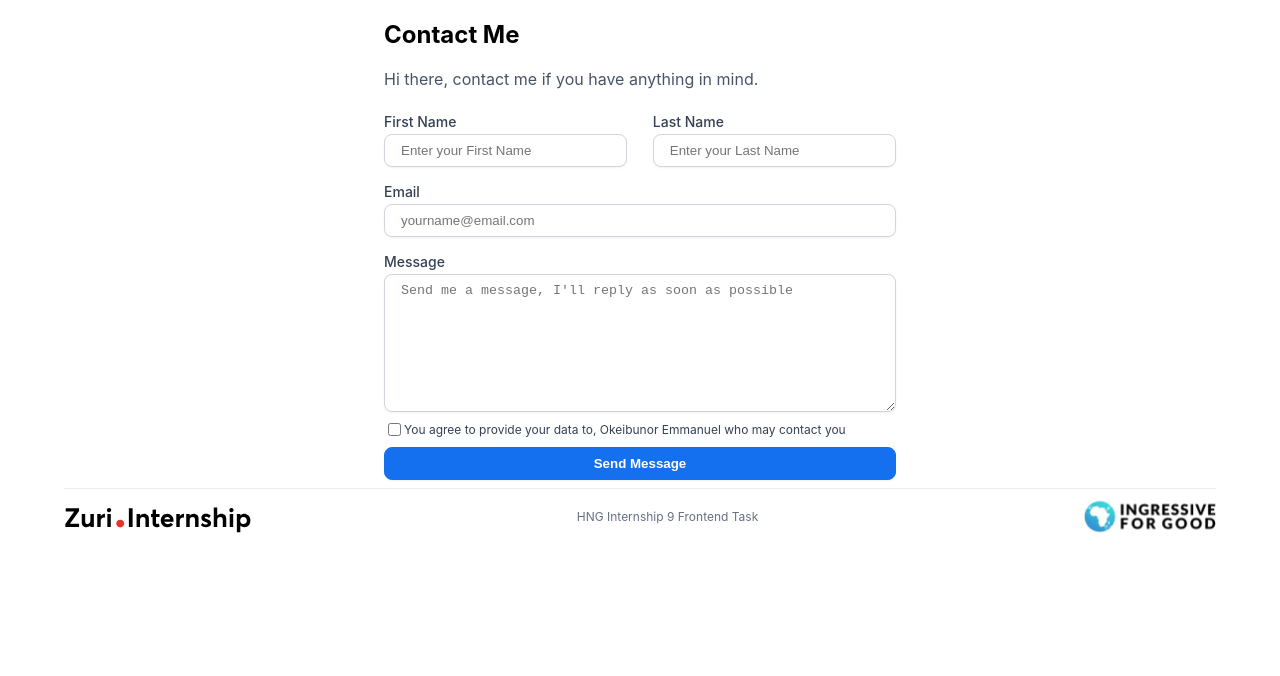
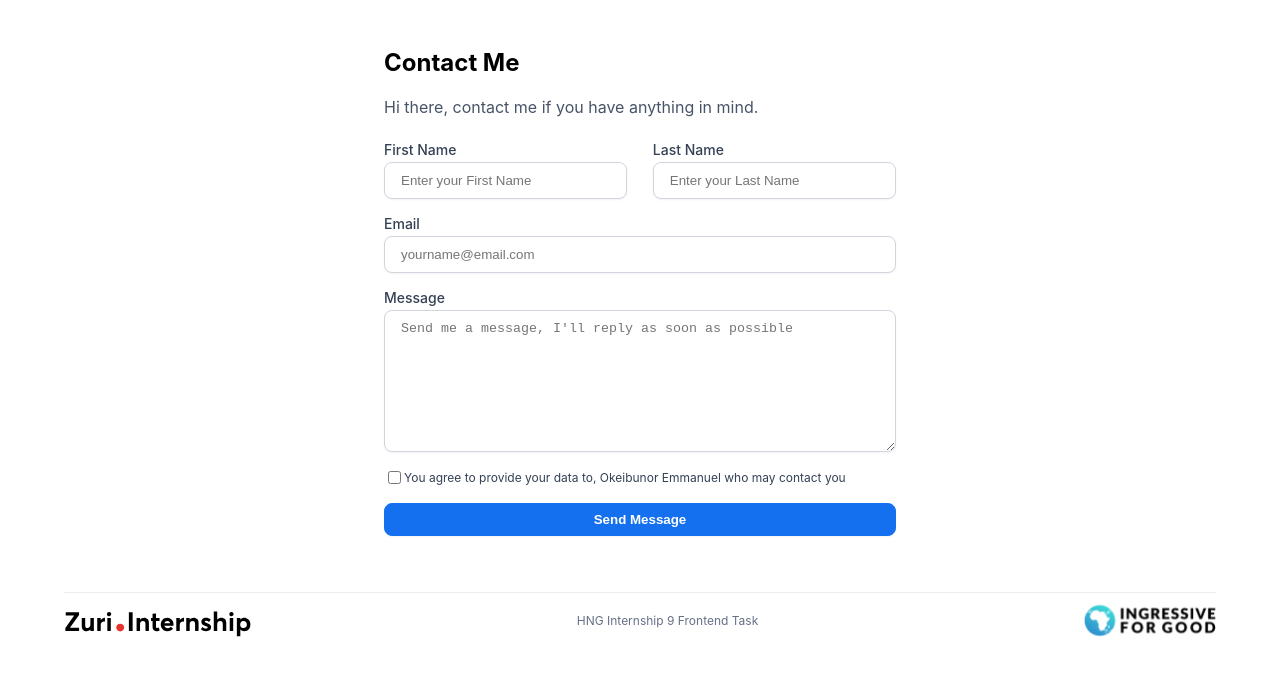
Before and after one commit to trokeibunor/zuri_task_one, a React (Create React App) app: page /contact in a window 1280 px wide. Shown: the top 676 px of the page. Built offline with nearby package versions, Linux system fonts and the light colour scheme.

Commit message:
feat: finished base design and linking for project

```diff
--- a/src/App.js
+++ b/src/App.js
@@ -28,6 +28,7 @@ function App() {
           <a href='https://books.zuri.team/python-for-beginners?ref_id=okeibunoremma' className='link_out' id='book__python'>Python Books</a>
           <a href='https://background.zuri.team' className='link_out' id='pitch'>Background Check for Coders</a>
           <a href='https://books.zuri.team/design-rules' className='link_out' id='book__design'>Design Books</a>
+          <a href={`contact`} className='link_out' id='contact_btn'>Contact</a>
         </div>
         <div className="socialIcons">
           <a href='https://hng9.slack.com/' className='socialIcon'>
--- a/src/index.js
+++ b/src/index.js
@@ -4,7 +4,6 @@ import ReactDOM from 'react-dom/client';
 import {
   createBrowserRouter,
   RouterProvider,
-  Route,
 } from "react-router-dom";
 import './index.css';
 import App from './App';
--- a/src/style/contact.scss
+++ b/src/style/contact.scss
@@ -2,7 +2,7 @@
     width: 100%;
     .contact{
         width: 40%;
-        margin: 0 auto;
+        margin: 3rem auto;
         .contactIntro{
             p{
                 color: #475467
@@ -32,7 +32,7 @@
                     border: 1px solid #D0D5DD;
                     box-shadow: 0px 1px 2px rgba(16, 24, 40, 0.05);
                     border-radius: 8px;
-                    padding: 8px 16px;
+                    padding: 10px 16px;
                     margin-top: 4px;
                     outline: none;
                 }
@@ -46,6 +46,7 @@
                     font-weight: 400;
                     color: #344054
                 }
+                margin: 8px 0px;
             }
             #btn__submit{
                 width: 100%;
```
